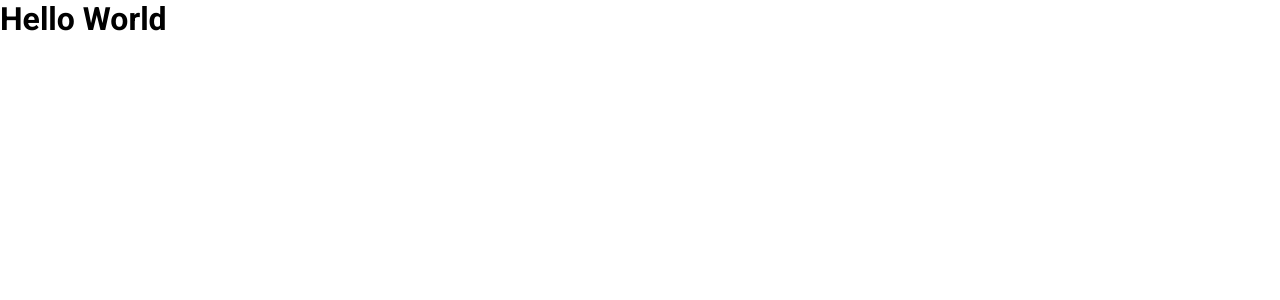
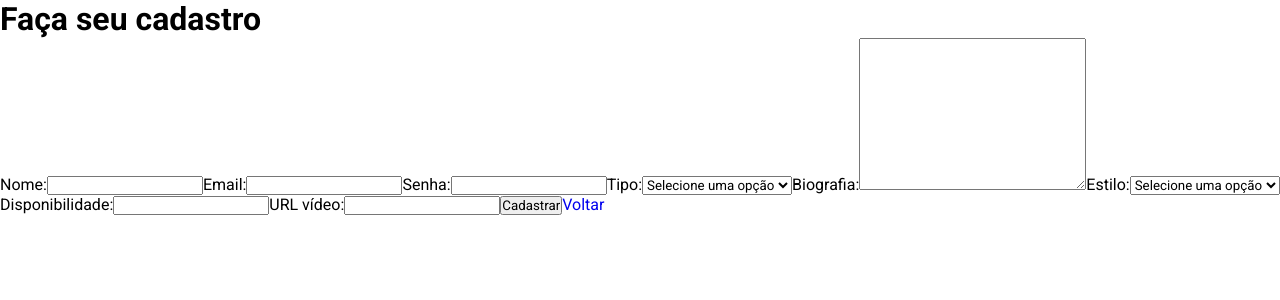
Before and after one commit to Lucas-2000/usjt_des_web_2023_1_a3, a React (Vite) app in the folder frontend/: page /cadastrar in a window 1280 px wide. Shown: the top 300 px of the page. Built offline with nearby package versions, Linux system fonts and the light colour scheme.

Commit message:
iniciada a interface dos usuarios

```diff
--- a/frontend/src/App.jsx
+++ b/frontend/src/App.jsx
@@ -1,5 +1,16 @@
+import { BrowserRouter, Routes, Route } from "react-router-dom";
+import { Cadastro } from "./pages/auth/Cadastro";
+import { Login } from "./pages/auth/Login";
+
 function App() {
-  return <h1>Hello World</h1>;
+  return (
+    <BrowserRouter>
+      <Routes>
+        <Route path="/" element={<Login />} />
+        <Route path="/cadastrar" element={<Cadastro />} />
+      </Routes>
+    </BrowserRouter>
+  );
 }
 
 export default App;
--- /dev/null
+++ b/frontend/src/pages/auth/Cadastro.jsx
@@ -0,0 +1,81 @@
+import React, { useState } from "react";
+
+export const Cadastro = () => {
+  const [nome, setNome] = useState("");
+  const [email, setEmail] = useState("");
+  const [senha, setSenha] = useState("");
+  const [tipo, setTipo] = useState("");
+  const [biografia, setBiografia] = useState("");
+  const [estilo, setEstilo] = useState("");
+  const [disponibilidade, setDisponibilidade] = useState("");
+  const [link, setLink] = useState("");
+
+  function handleSubmitForm(e) {
+    e.preventDefault();
+
+    fetch("http://localhost:4000/usuarios", {
+      method: "POST",
+      headers: { "Content-type": "application/json" },
+      body: JSON.stringify({
+        nome,
+        email,
+        senha,
+        tipo,
+        biografia,
+        estilo,
+        disponibilidade,
+        link,
+      }),
+    }).then((res) => {
+      console.log(res);
+      return res;
+    });
+  }
+
+  return (
+    <div>
+      <main>
+        <form onSubmit={handleSubmitForm}>
+          <h1>Faça seu cadastro</h1>
+          <label>Nome:</label>
+          <input type="text" onChange={(e) => setNome(e.target.value)} />
+          <label>Email:</label>
+          <input type="email" onChange={(e) => setEmail(e.target.value)} />
+          <label>Senha:</label>
+          <input type="password" onChange={(e) => setSenha(e.target.value)} />
+          <label>Tipo:</label>
+          <select onChange={(e) => setTipo(e.target.value)}>
+            <option value="">Selecione uma opção</option>
+            <option value="A">Anunciante</option>
+            <option value="M">Músico</option>
+          </select>
+          <label>Biografia:</label>
+          <textarea
+            cols="30"
+            rows="10"
+            onChange={(e) => setBiografia(e.target.value)}
+          ></textarea>
+          <label>Estilo:</label>
+          <select onChange={(e) => setEstilo(e.target.value)}>
+            <option value="">Selecione uma opção</option>
+            <option value="Rock">Rock</option>
+            <option value="Sertanejo">Sertanejo</option>
+            <option value="Funk">Funk</option>
+            <option value="Pagode">Pagode</option>
+            <option value="Samba">Samba</option>
+            <option value="MPB">MPB</option>
+          </select>
+          <label>Disponibilidade:</label>
+          <input
+            type="text"
+            onChange={(e) => setDisponibilidade(e.target.value)}
+          />
+          <label>URL vídeo:</label>
+          <input type="text" onChange={(e) => setLink(e.target.value)} />
+          <input type="submit" value="Cadastrar" />
+          <a href="/">Voltar</a>
+        </form>
+      </main>
+    </div>
+  );
+};
--- /dev/null
+++ b/frontend/src/pages/auth/Login.jsx
@@ -0,0 +1,19 @@
+import React from "react";
+
+export const Login = () => {
+  return (
+    <div>
+      <main>
+        <form>
+          <h1>Faça o login</h1>
+          <label>Email:</label>
+          <input type="email" />
+          <label>Senha:</label>
+          <input type="password" />
+          <input type="submit" value="Login" />
+          <a href="/cadastrar">Cadastro</a>
+        </form>
+      </main>
+    </div>
+  );
+};
```
